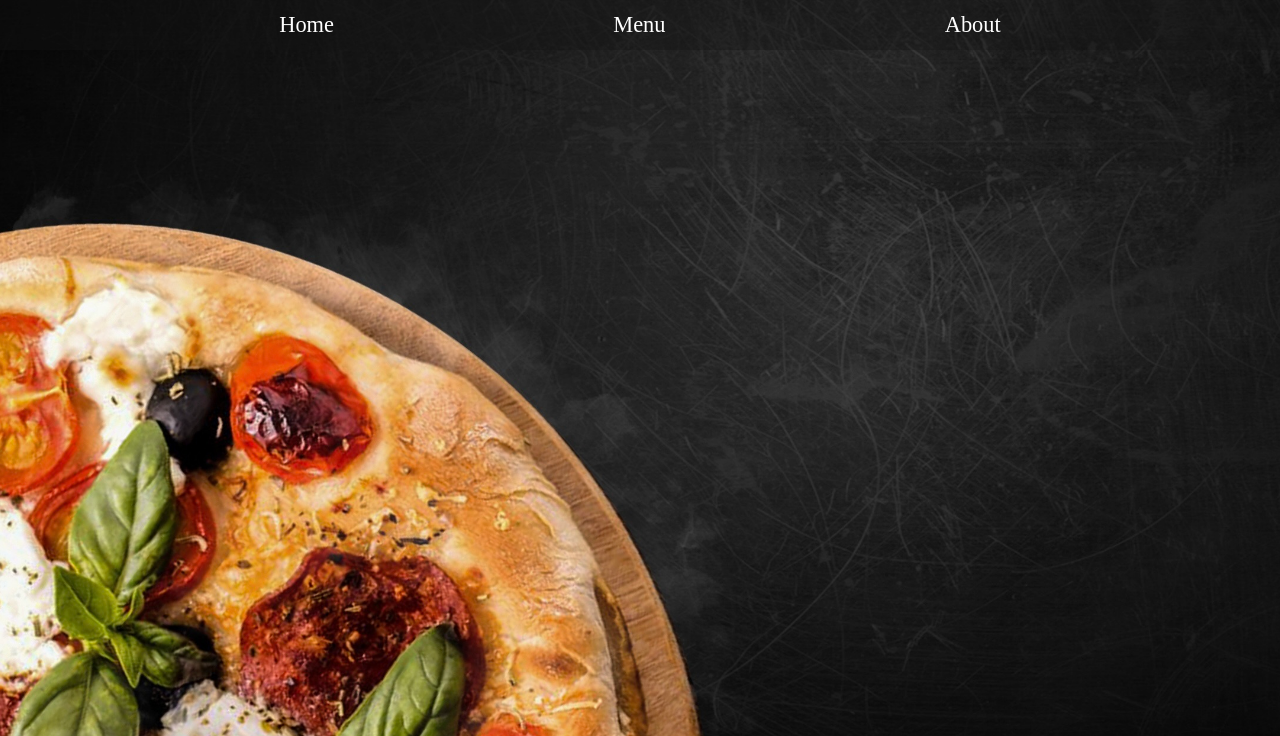
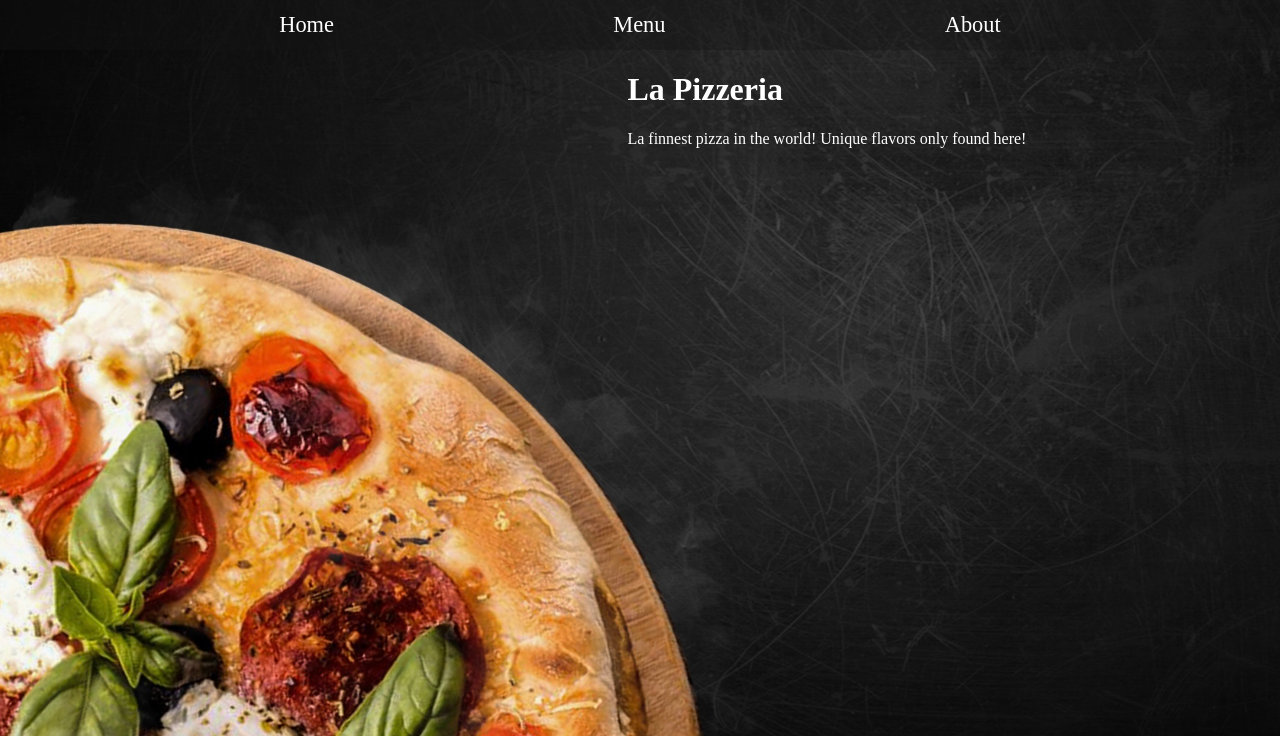
Before and after one commit to Carson77V/restaurant-page-odin-project, a plain HTML site: page index.html in a window 1280 px wide. Shown: the top 736 px of the page. Drawn offline with Linux system fonts and the light colour scheme.

Commit message:
Align main text content of page
Use position aboslute to align it near the right side of the page and
have it center itself as the page becomes smaller.

```diff
--- a/index.html
+++ b/index.html
@@ -18,7 +18,10 @@
   </header>
 
   <div id="content">
-
+    <div class="title-div">
+      <h1>La Pizzeria</h1>
+      <p>La finnest pizza in the world! Unique flavors only found here!</p>
+    </div>
   </div>
 
   <footer>
--- a/style.css
+++ b/style.css
@@ -19,6 +19,16 @@ ul {
     margin: 0;
     font-size: 1.4rem;
     background-color: var(--header-footer-color);
+}
+
+h1, p {
+    color: white
+}
+
+.title-div {
+    position: absolute;
+    right: 12%;
+    margin: 0 100px;
 }
 
 footer {
```
